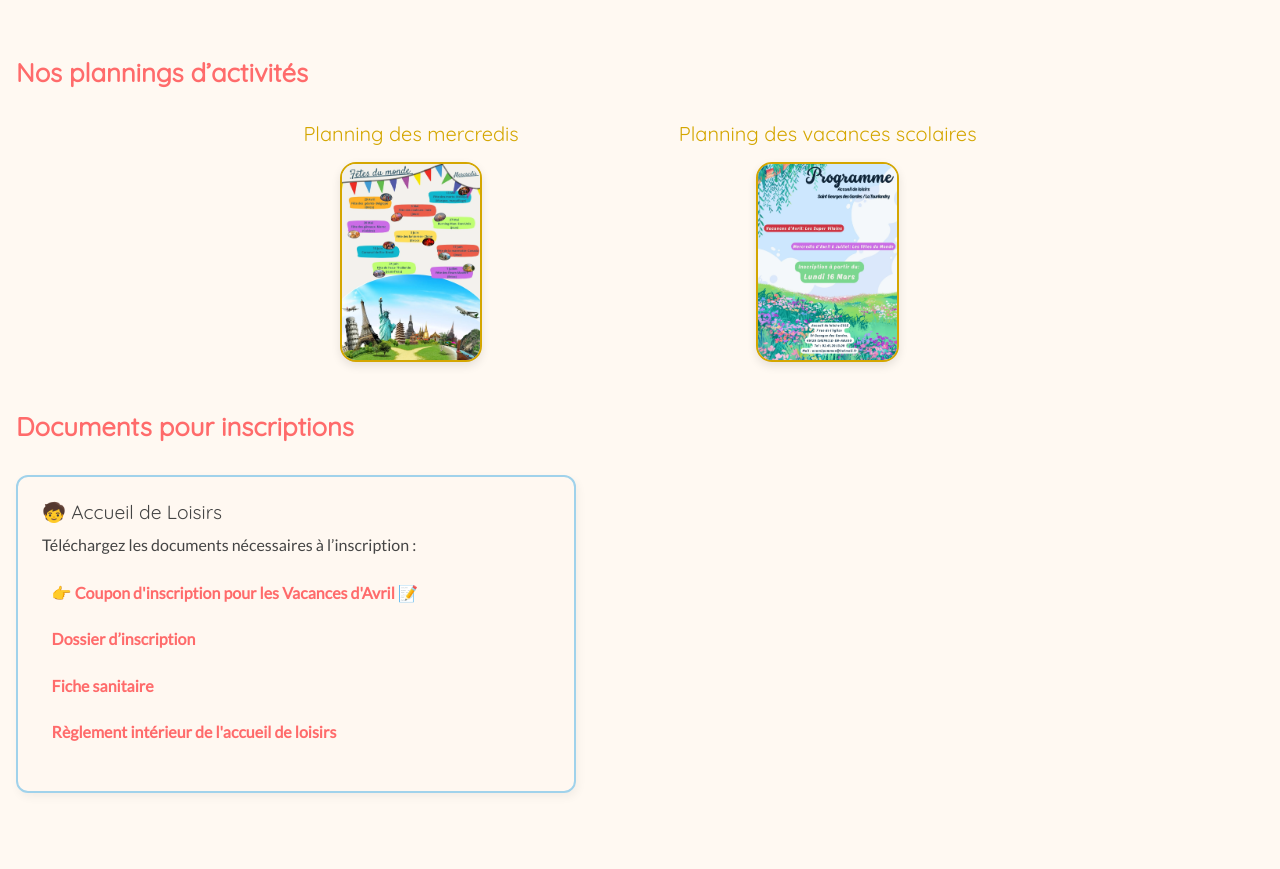
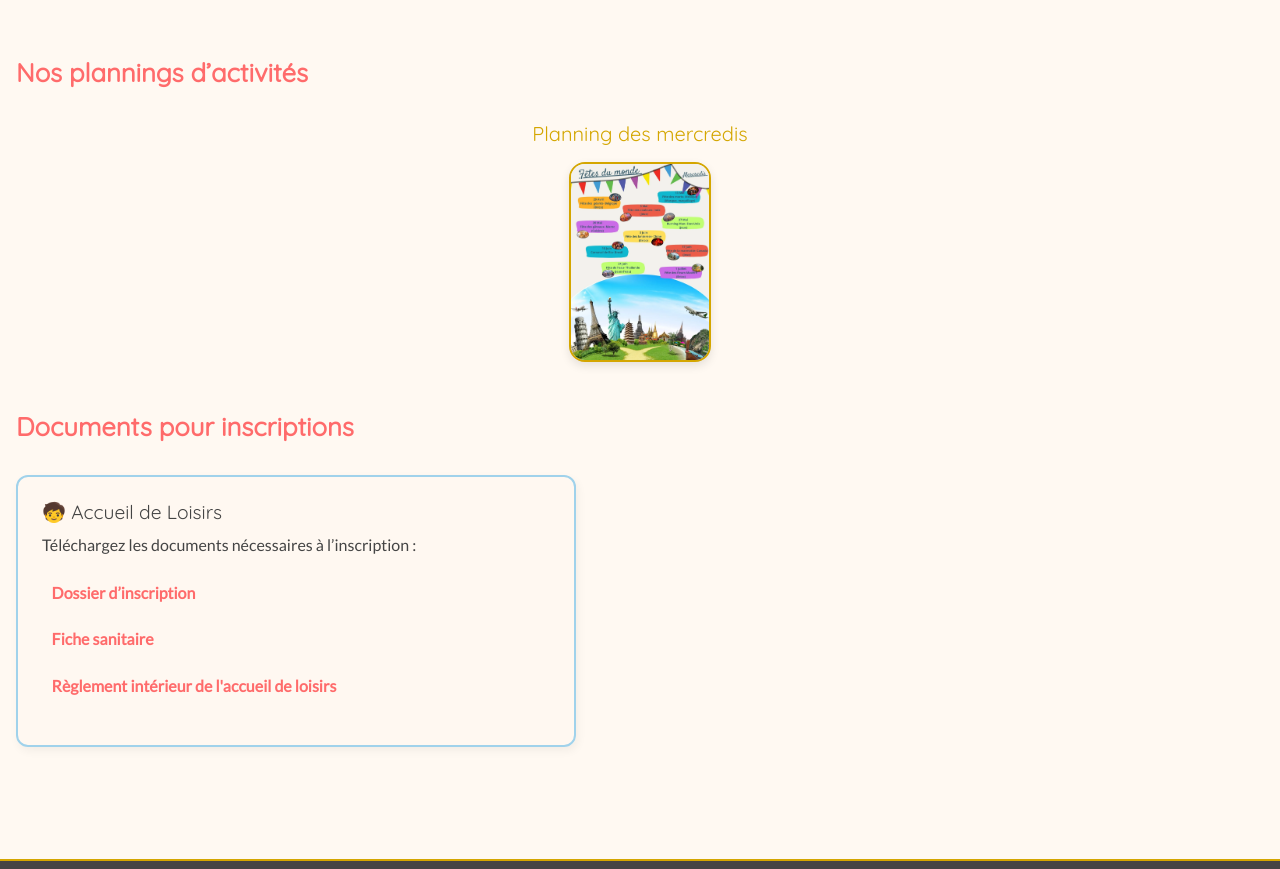
Before and after one commit to MarieC2023/FamillesRuralesSGG, a React (Vite) app: page /AccueilDeLoisirs in a window 1280 px wide. Shown: the part 1325-2194 px from the top of the page. Built offline with nearby package versions, Linux system fonts and the light colour scheme.

Commit message:
Mise à jour centre de loisirs

```diff
--- a/src/pages/AccueilDeLoisirs.jsx
+++ b/src/pages/AccueilDeLoisirs.jsx
@@ -16,9 +16,9 @@ import extPeri from '@/assets/peri2.webp';
 
 //import merc1 from '@/assets/planning/merc1.webp';
 import merc2 from '@/assets/planning/merc2.webp';
-import vac1 from '@/assets/planning/vac1.webp';
-import vac2 from '@/assets/planning/vac2.webp';
-import vac3 from '@/assets/planning/vac3.webp';
+//import vac1 from '@/assets/planning/vac1.webp';
+//import vac2 from '@/assets/planning/vac2.webp';
+//import vac3 from '@/assets/planning/vac3.webp';
 //import vac4 from '@/assets/planning/vac4.webp';
 
 const Centre = () => {
@@ -103,10 +103,10 @@ const Centre = () => {
                         titre="Planning des mercredis"
                         images={[merc2]}
                     />
-                    <PlanningCarrousel
+                    {/*<PlanningCarrousel
                         titre="Planning des vacances scolaires"
                         images={[vac1, vac2, vac3]}
-                    />
+                    />*/}
                 </div>
             </section>
 
@@ -120,10 +120,10 @@ const Centre = () => {
                         titre="Accueil de Loisirs"
                         description="Téléchargez les documents nécessaires à l’inscription&nbsp;:"
                         fichiers={[
-                            {
+                            /* {
                                 href: "/docs/CouponInscription.pdf",
                                 label: "👉 Coupon d'inscription pour les Vacances d'Avril 📝",
-                            },
+                            },*/
                             {
                                 href: "/docs/DossierInscription.pdf",
                                 label: "Dossier d’inscription",
```
